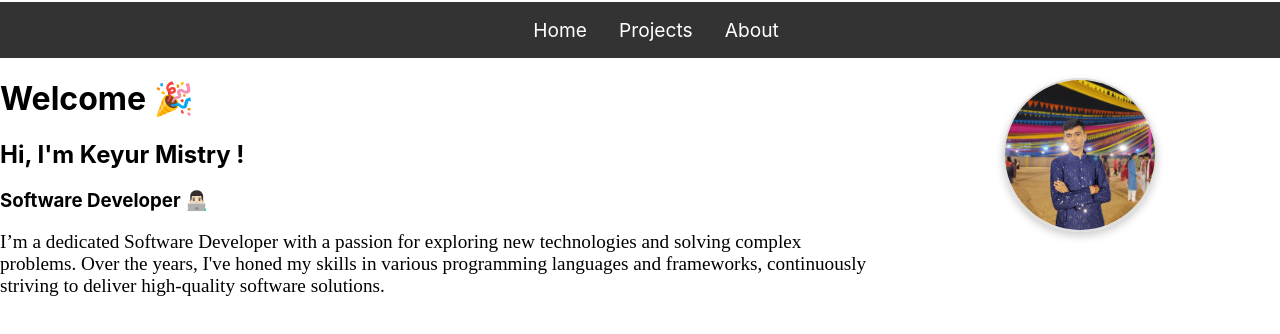
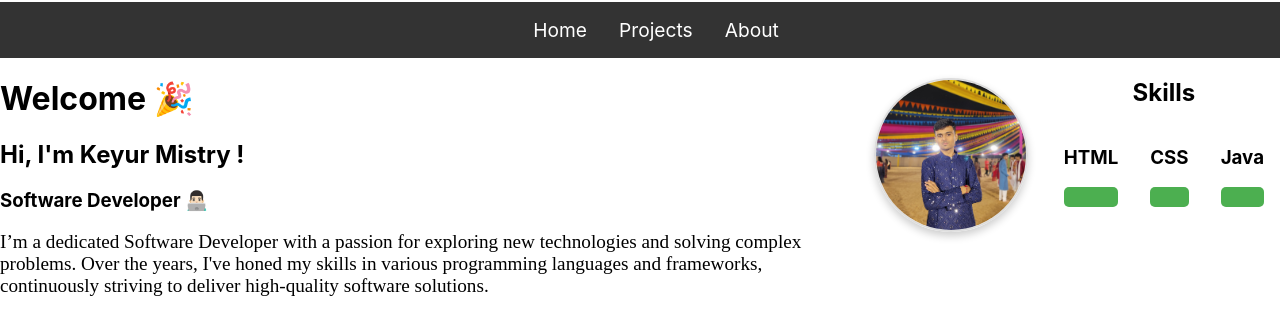
Before and after one commit to Mkeyur1920/keyurmistry, a React (Create React App) app: page / in a window 1280 px wide. Shown: the top 334 px of the page. Built offline with nearby package versions, Linux system fonts and the light colour scheme.

Commit message:
skill-set commit.

```diff
--- a/src/pages/Home.css
+++ b/src/pages/Home.css
@@ -35,3 +35,34 @@
   .random-shape-image:hover {
     transform: scale(1.25); /* Slightly enlarge the image on hover */
   }
+
+  #skills {
+    text-align: center;
+  }
+
+  #skills ul {
+    list-style: none;
+    padding: 0;
+  }
+
+  #skills li {
+    margin-bottom: 20px;
+  }
+
+  .progress-bar {
+    height: 20px;
+    background-color: #f2f2f2;
+    border-radius: 5px;
+  }
+
+  .progress {
+    height: 100%;
+    background-color: #4CAF50;
+    border-radius: 5px;
+  }
+
+  .skill-set-container{
+    display: flex;
+    flex-direction: row;
+    align-items: flex-start;
+  }
--- a/src/pages/Home.js
+++ b/src/pages/Home.js
@@ -23,6 +23,32 @@ const Home = () => {
           <img src={dummy_profile} class="random-shape-image" />
         </div>
       </div>
+
+      <div className="skill-set-container">
+        <section id="skills">
+          <h2>Skills</h2>
+          <ul>
+            <li>
+              <h3>HTML</h3>
+              <div class="progress-bar">
+                <div class="progress" styles="width: 90%;"></div>
+              </div>
+            </li>
+            <li>
+              <h3>CSS</h3>
+              <div class="progress-bar">
+                <div class="progress" styles="width: 50%;"></div>
+              </div>
+            </li>
+            <li>
+              <h3>Java</h3>
+              <div class="progress-bar">
+                <div class="progress" styles="width: 85%;"></div>
+              </div>
+            </li>
+          </ul>
+        </section>
+      </div>
     </div>
   );
 };
```
